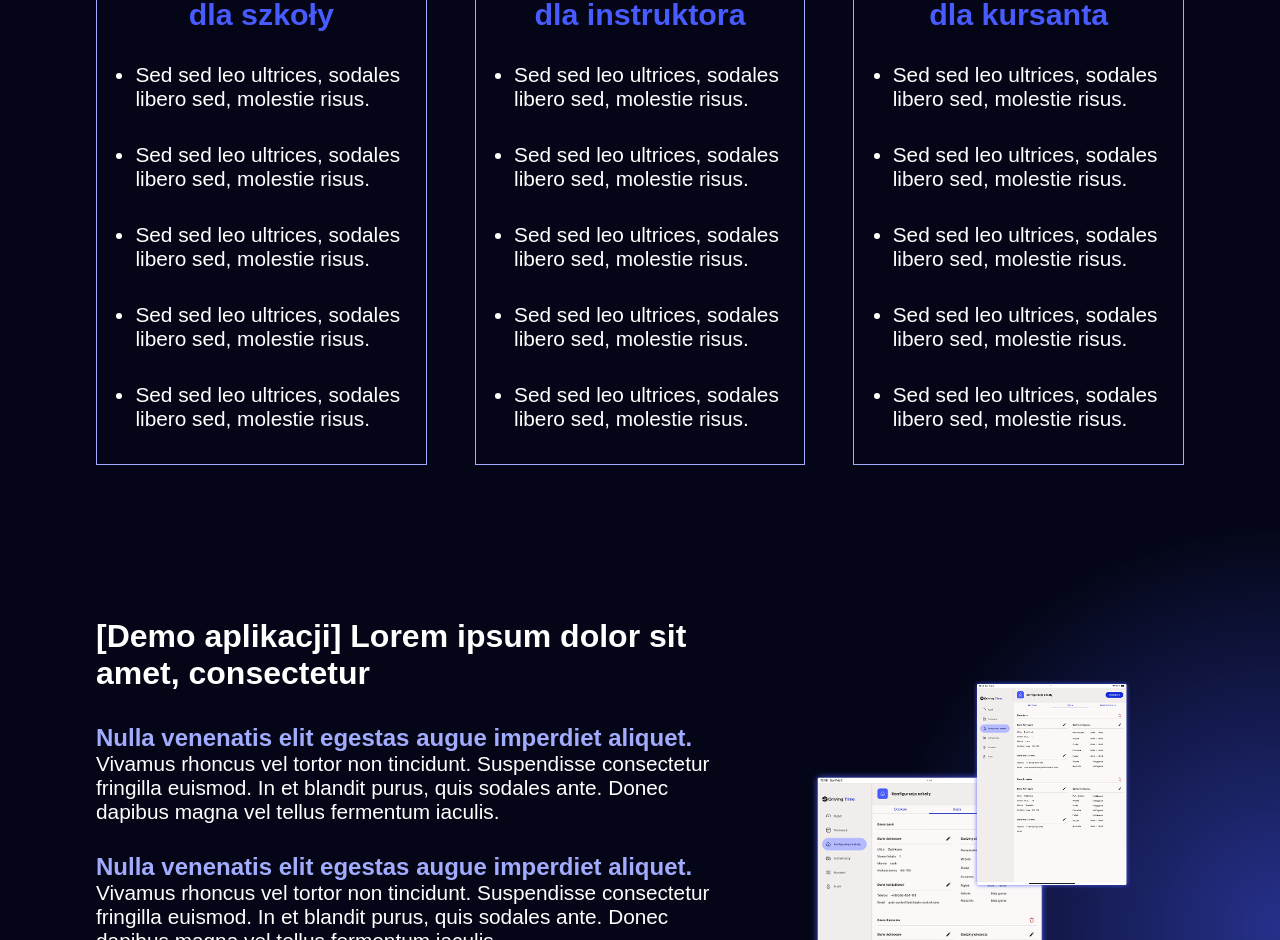
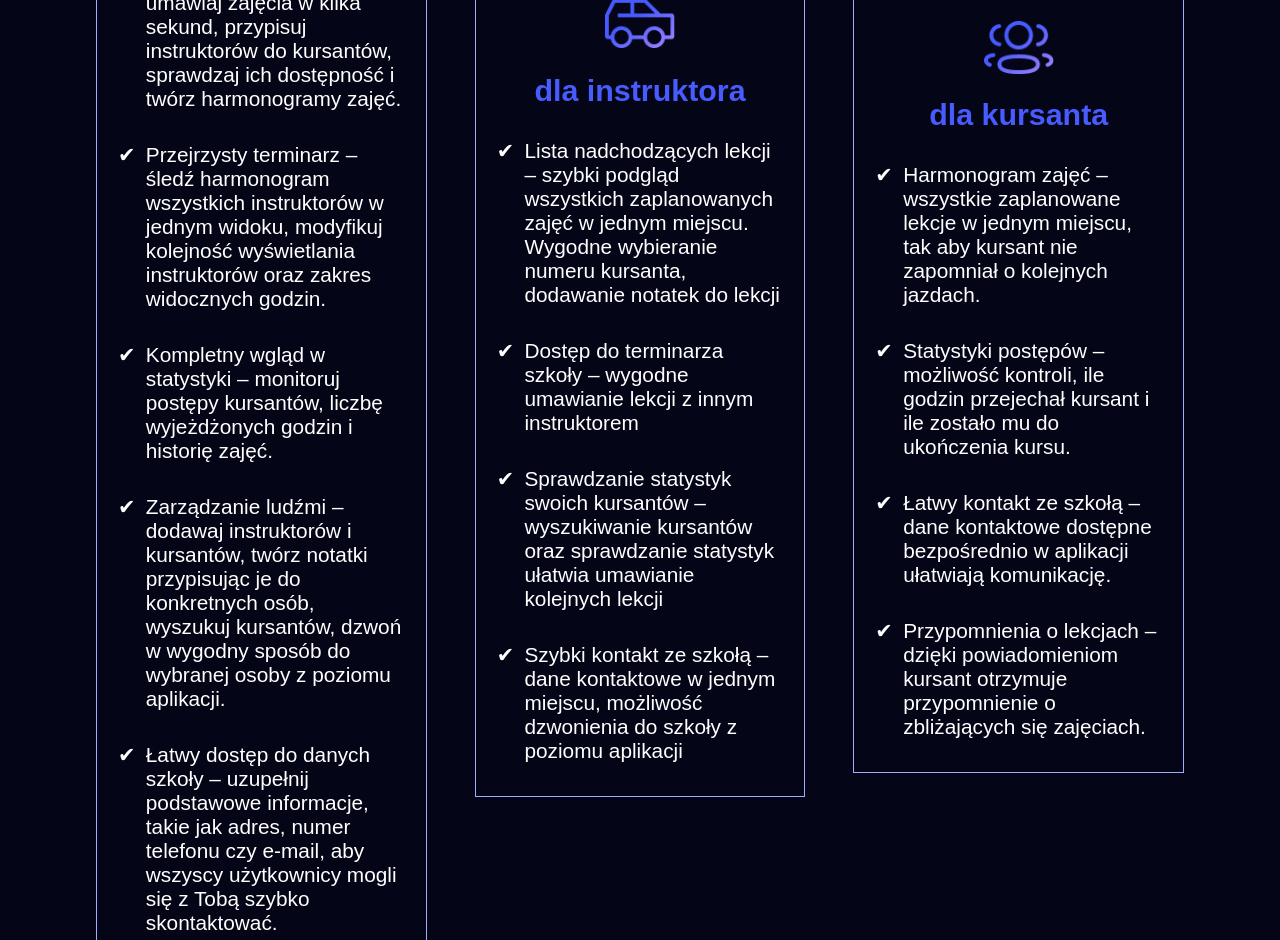
Before and after one commit to krystianKuch22/driving-time, a Next.js app: page / in a window 1280 px wide. Shown: the part 1860-2800 px from the top of the page. Built offline with nearby package versions, Linux system fonts and the light colour scheme.

Commit message:
test register form with fetching

```diff
--- a/components/sections/benefitsSection/BenefitsSection.js
+++ b/components/sections/benefitsSection/BenefitsSection.js
@@ -26,21 +26,11 @@ export default function BenefitsSection() {
             </div>
             <div className="text">
               <ul>
-                <li>
-                  Sed sed leo ultrices, sodales libero sed, molestie risus.
-                </li>
-                <li>
-                  Sed sed leo ultrices, sodales libero sed, molestie risus.
-                </li>
-                <li>
-                  Sed sed leo ultrices, sodales libero sed, molestie risus.
-                </li>
-                <li>
-                  Sed sed leo ultrices, sodales libero sed, molestie risus.
-                </li>
-                <li>
-                  Sed sed leo ultrices, sodales libero sed, molestie risus.
-                </li>
+                <li>{t("benefitsSection.card1.li1")}</li>
+                <li>{t("benefitsSection.card1.li2")}</li>
+                <li>{t("benefitsSection.card1.li3")}</li>
+                <li>{t("benefitsSection.card1.li4")}</li>
+                <li>{t("benefitsSection.card1.li5")}</li>
               </ul>
             </div>
           </div>
@@ -58,21 +48,10 @@ export default function BenefitsSection() {
             </div>
             <div className="text">
               <ul>
-                <li>
-                  Sed sed leo ultrices, sodales libero sed, molestie risus.
-                </li>
-                <li>
-                  Sed sed leo ultrices, sodales libero sed, molestie risus.
-                </li>
-                <li>
-                  Sed sed leo ultrices, sodales libero sed, molestie risus.
-                </li>
-                <li>
-                  Sed sed leo ultrices, sodales libero sed, molestie risus.
-                </li>
-                <li>
-                  Sed sed leo ultrices, sodales libero sed, molestie risus.
-                </li>
+                <li>{t("benefitsSection.card2.li1")}</li>
+                <li>{t("benefitsSection.card2.li2")}</li>
+                <li>{t("benefitsSection.card2.li3")}</li>
+                <li>{t("benefitsSection.card2.li4")}</li>
               </ul>
             </div>
           </div>
@@ -90,21 +69,10 @@ export default function BenefitsSection() {
             </div>
             <div className="text">
               <ul>
-                <li>
-                  Sed sed leo ultrices, sodales libero sed, molestie risus.
-                </li>
-                <li>
-                  Sed sed leo ultrices, sodales libero sed, molestie risus.
-                </li>
-                <li>
-                  Sed sed leo ultrices, sodales libero sed, molestie risus.
-                </li>
-                <li>
-                  Sed sed leo ultrices, sodales libero sed, molestie risus.
-                </li>
-                <li>
-                  Sed sed leo ultrices, sodales libero sed, molestie risus.
-                </li>
+                <li>{t("benefitsSection.card3.li1")}</li>
+                <li>{t("benefitsSection.card3.li2")}</li>
+                <li>{t("benefitsSection.card3.li3")}</li>
+                <li>{t("benefitsSection.card3.li4")}</li>
               </ul>
             </div>
           </div>
--- a/components/sections/benefitsSection/BenefitsSection.style.js
+++ b/components/sections/benefitsSection/BenefitsSection.style.js
@@ -53,15 +53,19 @@ export const StyledBenefitsSection = styled.section`
         }
         .text {
           color: ${(props) => props.theme.colors.benefitsSection.text};
+
           ul {
             display: flex;
             flex-direction: column;
             gap: 2em;
             padding-left: 1em;
             color: ${(props) => props.theme.colors.benefitsSection.textColor};
+            list-style: "✔";
 
             li {
               font-size: 0.8rem;
+              padding-left: .5em;
+
             }
           }
         }
--- a/components/specific/registerForm/RegisterForm.js
+++ b/components/specific/registerForm/RegisterForm.js
@@ -14,6 +14,53 @@ export default function RegisterForm() {
     acceptTerms: false,
   });
 
+  const [errors, setErrors] = useState({});
+  const [sending, setSending] = useState(false);
+
+  const validateForm = () => {
+    let newErrors = {};
+
+    // Walidacja schoolName
+    if (!formData.schoolName.trim()) {
+      newErrors.schoolName = "Nazwa szkoły jest wymagana.";
+    }
+
+    // Walidacja email
+    const emailRegex = /^[^\s@]+@[^\s@]+\.[^\s@]+$/;
+    if (!formData.email.trim()) {
+      newErrors.email = "Email jest wymagany.";
+    } else if (!emailRegex.test(formData.email)) {
+      newErrors.email = "Podaj poprawny adres email.";
+    }
+
+    // Walidacja password
+    if (!formData.password) {
+      newErrors.password = "Hasło jest wymagane.";
+    } else if (formData.password.length < 8) {
+      newErrors.password = "Hasło musi mieć co najmniej 8 znaków.";
+    }
+
+    // Walidacja repeatPassword
+    if (!formData.repeatPassword) {
+      newErrors.repeatPassword = "Musisz powtórzyć hasło.";
+    } else if (formData.password !== formData.repeatPassword) {
+      newErrors.repeatPassword = "Hasła nie są identyczne.";
+    }
+
+    if (!formData.acceptTerms) {
+      newErrors.acceptTerms = "Musisz zaakceptować warunki umowy.";
+    }
+
+    setErrors(newErrors);
+    return Object.keys(newErrors).length === 0; // Zwraca true, jeśli brak błędów
+  };
+
+  let formComplete =
+    formData.schoolName.length != 0 &&
+    formData.email.length != 0 &&
+    formData.password.length != 0 &&
+    formData.acceptTerms;
+
   const handleChange = (e) => {
     const { name, value, type, checked } = e.target;
 
@@ -22,10 +69,62 @@ export default function RegisterForm() {
       [name]: type === "checkbox" ? checked : value,
     }));
   };
-  console.log(formData);
+
+  const handleSubmit = async (e) => {
+    e.preventDefault();
+
+    if (validateForm()) {
+      const verifiedData = {
+        schoolName: formData.schoolName,
+        email: formData.email,
+        password: formData.password,
+      };
+      setFormData({
+        schoolName: "",
+        street: "",
+        postCode: "",
+        city: "",
+        email: "",
+        phone: "",
+        password: "",
+        repeatPassword: "",
+        acceptTerms: false,
+      });
+
+      setSending(true);
+
+      try {
+        const response = await fetch(
+          "https://api-dev.limbaapp.usermd.net/register",
+          {
+            method: "POST",
+            headers: { "Content-Type": "application/json" },
+            body: JSON.stringify(verifiedData),
+          }
+        );
+
+        const data = await response.json();
+
+        console.log(data)
+
+        if (!response.ok) {
+          throw new Error(data.message || "Coś poszło nie tak");
+        }
+
+        alert("Rejestracja zakończona sukcesem!");
+      } catch (error) {
+        alert(error.message);
+      } finally {
+        setSending(false);
+      }
+
+      console.log("Formularz poprawnie przesłany:", verifiedData);
+    } else console.log("Błąd w formularzu");
+  };
+  console.log(errors);
 
   return (
-    <StyledRegisterForm action="/" method="POST">
+    <StyledRegisterForm onSubmit={handleSubmit} method="POST">
       <label>
         <input
           placeholder="Nazwa szkoły*"
@@ -36,8 +135,11 @@ export default function RegisterForm() {
           onChange={handleChange}
           required
         />
+        {errors.schoolName && (
+          <span className="error">{errors.schoolName}</span>
+        )}
       </label>
-      <label>
+      {/* <label>
         <input
           placeholder="Ulica*"
           type="text"
@@ -71,7 +173,7 @@ export default function RegisterForm() {
             required
           />
         </label>
-      </div>
+      </div> */}
       <div className="box2">
         <label>
           <input
@@ -83,8 +185,9 @@ export default function RegisterForm() {
             onChange={handleChange}
             required
           />
+          {errors.email && <span className="error">{errors.email}</span>}
         </label>
-        <label>
+        {/* <label>
           <input
             placeholder="numer telefonu*"
             type="text"
@@ -93,7 +196,7 @@ export default function RegisterForm() {
             value={formData.phone}
             onChange={handleChange}
           />
-        </label>
+        </label> */}
       </div>
       <div className="box2">
         <label>
@@ -106,6 +209,7 @@ export default function RegisterForm() {
             onChange={handleChange}
             required
           />
+          {errors.password && <span className="error">{errors.password}</span>}
         </label>
         <label>
           <input
@@ -117,6 +221,9 @@ export default function RegisterForm() {
             onChange={handleChange}
             required
           />
+          {errors.repeatPassword && (
+            <span className="error">{errors.repeatPassword}</span>
+          )}
         </label>
       </div>
       <p className="small-text">*wymagane uzupełnienie</p>
@@ -124,10 +231,14 @@ export default function RegisterForm() {
         <div>
           <input
             type="checkbox"
-            name="agree"
+            name="acceptTerms"
             value={formData.acceptTerms}
+            checked={formData.acceptTerms}
             onChange={handleChange}
           />
+          {errors.acceptTerms && (
+            <span className="errorTerms">{errors.acceptTerms}</span>
+          )}
         </div>
         <p>
           Lorem ipsum dolor sit amet, consectetur adipiscing elit. Nam luctus
@@ -136,7 +247,9 @@ export default function RegisterForm() {
         </p>
       </label>
       <div className="btn-container">
-        <button type="submit">Zarejestruj się</button>
+        <button type="submit" disabled={!formComplete}>
+          Zarejestruj się
+        </button>
       </div>
     </StyledRegisterForm>
   );
--- a/components/specific/registerForm/RegisterForm.style.js
+++ b/components/specific/registerForm/RegisterForm.style.js
@@ -18,7 +18,25 @@ export const StyledRegisterForm = styled.form`
     }
   }
   label {
+    position: relative;
     width: 100%;
+
+    .error{
+      position: absolute;
+      bottom: 1em;
+      left: 2em;
+      color: red;
+      font-size: .6rem;
+
+    }
+
+    .errorTerms{
+      position: absolute;
+      bottom: -2em;
+      left: 0;
+
+      color: red;
+    }
   }
 
   input[type="checkbox"] {
@@ -47,7 +65,9 @@ export const StyledRegisterForm = styled.form`
   }
 
   .checkbox-container {
+    position: relative;
     align-items: center;
+    margin-bottom: 2em;
   }
 
   .box1 {
@@ -94,6 +114,11 @@ export const StyledRegisterForm = styled.form`
       border-radius: 16px;
       border: none;
       cursor: pointer;
+
+      &:disabled{
+        background-color: gray;
+        cursor: auto;
+      }
     }
   }
 
--- a/hooks/useLanguage.js
+++ b/hooks/useLanguage.js
@@ -17,8 +17,16 @@ export const useLanguage = (namespace) => {
     fetchTranslations();
   }, [namespace, language]);
 
-  const t = (key) => {
-    return namespaceTranslations[key] || key; // Zwraca klucz, jeśli brak tłumaczenia
+  // const t = (key) => {
+
+  //   return namespaceTranslations[key] || key; // Zwraca klucz, jeśli brak tłumaczenia
+  // };
+
+  const t = (key, defaultValue = key) => {
+    return (
+      key.split(".").reduce((obj, key) => obj?.[key], namespaceTranslations) ||
+      defaultValue
+    );
   };
 
   return { t, language, loading };
--- a/pages/_app.js
+++ b/pages/_app.js
@@ -41,7 +41,7 @@ function App({ Component, pageProps }) {
   return (
     <ThemeProvider theme={theme === "dark" ? darkTheme : lightTheme}>
       <Head>
-        <link rel="icon" type="image/svg+xml" href="/favicon.svg" />
+        <link rel="icon" type="image/svg+xml" href="/favicon2.svg" />
         <meta
           name="viewport"
           content="width=device-width, initial-scale=1.0"
--- a/public/locales/pl/common.json
+++ b/public/locales/pl/common.json
@@ -11,19 +11,41 @@
   "menu6": "Pobierz",
   "mainSection": {
     "h2": "łączy szkołę, instruktora i kursanta",
-    "paragraph": "Lorem ipsum dolor sit amet, consectetur adipiscing elit. Nulla venenatis elit egestas augue imperdiet aliquet. Vivamus rhoncus vel tortor non tincidunt. Suspendisse consectetur fringilla euismod.",
+    "paragraph": "Intuicyjna aplikacja stworzona z myślą o ośrodkach szkolenia kierowców, instruktorach oraz kursantach. Dzięki niej organizacja zajęć staje się prostsza, szybsza i bardziej przejrzysta. Zarządzaj harmonogramem, monitoruj postępy kursantów i usprawniaj komunikację – wszystko w jednym miejscu!",
     "button": "Zarejestruj szkołę"
   },
   "aboutSection": {
-    "h2": "[opis systemu] Lorem ipsum dolor sit amet, consectetur",
-    "paragraph1": "Nulla venenatis elit egestas augue imperdiet aliquet. Vivamus rhoncus vel tortor non tincidunt. Suspendisse consectetur fringilla euismod. In et blandit purus, quis sodales ante. Donec dapibus magna vel tellus fermentum iaculis.",
-    "paragraph2": "Nunc vel ligula vulputate elit venenatis pretium nec in est: Sed sed leo ultrices, sodales libero sed, molestie risus. Maecenas et efficitur nulla. Suspendisse ut dapibus mauris. Curabitur at ullamcorper diam. Sed lobortis consequat euismod. Mauris at imperdiet ligula, ut semper massa. Proin ac interdum neque. Sed et purus vitae tellus facilisis ultrices eget nec urna. ",
+    "h2": "Driving Time to klucz do sprawnej organizacji nauki jazdy",
+    "paragraph1": "Pobierz aplikację i zarządzaj lekcjami w nowoczesny i efektywny sposób! Oszczędzaj czas i zwiększ efektywność pracy szkoły jazdy",
+    "paragraph2": "Dzięki Driving Time lekcje są lepiej zorganizowane, a komunikacja między szkołą, instruktorami i kursantami przebiega płynnie. Niezależnie od wielkości szkoły – aplikacja usprawni Twoją codzienną pracę. Dołącz do grona szkół, które stawiają na wygodę i nowoczesne rozwiązania!",
     "button": "Dowiedz się więcej"
   },
   "benefitsSection": {
     "h2": "Korzyści",
     "title1": "dla szkoły",
     "title2": "dla instruktora",
-    "title3": "dla kursanta"
+    "title3": "dla kursanta",
+    "card1": {
+      "li1": "Łatwe planowanie lekcji – umawiaj zajęcia w kilka sekund, przypisuj instruktorów do kursantów, sprawdzaj ich dostępność i twórz harmonogramy zajęć.",
+      "li2": "Przejrzysty terminarz – śledź harmonogram wszystkich instruktorów w jednym widoku, modyfikuj kolejność wyświetlania instruktorów oraz zakres widocznych godzin.",
+      "li3": "Kompletny wgląd w statystyki – monitoruj postępy kursantów, liczbę wyjeżdżonych godzin i historię zajęć.",
+      "li4": "Zarządzanie ludźmi – dodawaj instruktorów i kursantów, twórz notatki przypisując je do konkretnych osób, wyszukuj kursantów, dzwoń w wygodny sposób do wybranej osoby z poziomu aplikacji.",
+      "li5": "Łatwy dostęp do danych szkoły – uzupełnij podstawowe informacje, takie jak adres, numer telefonu czy e-mail, aby wszyscy użytkownicy mogli się z Tobą szybko skontaktować."
+    },
+    "card2": {
+      "li1": "Lista nadchodzących lekcji – szybki podgląd wszystkich zaplanowanych zajęć w jednym miejscu. Wygodne wybieranie numeru kursanta, dodawanie notatek do lekcji",
+      "li2": "Dostęp do terminarza szkoły – wygodne umawianie lekcji z innym instruktorem",
+      "li3": "Sprawdzanie statystyk swoich kursantów – wyszukiwanie kursantów oraz sprawdzanie statystyk ułatwia umawianie kolejnych lekcji",
+      "li4": "Szybki kontakt ze szkołą – dane kontaktowe w jednym miejscu, możliwość dzwonienia do szkoły z poziomu aplikacji"
+    },
+    "card3": {
+      "li1": "Harmonogram zajęć – wszystkie zaplanowane lekcje w jednym miejscu, tak aby kursant nie zapomniał o kolejnych jazdach.",
+      "li2": "Statystyki postępów – możliwość kontroli, ile godzin przejechał kursant i ile zostało mu do ukończenia kursu.",
+      "li3": "Łatwy kontakt ze szkołą – dane kontaktowe dostępne bezpośrednio w aplikacji ułatwiają komunikację.",
+      "li4": "Przypomnienia o lekcjach – dzięki powiadomieniom kursant otrzymuje przypomnienie o zbliżających się zajęciach."
+    }
+
+
+
   }
 }
```
Also changed, not shown: public/favicon2.svg (added).
